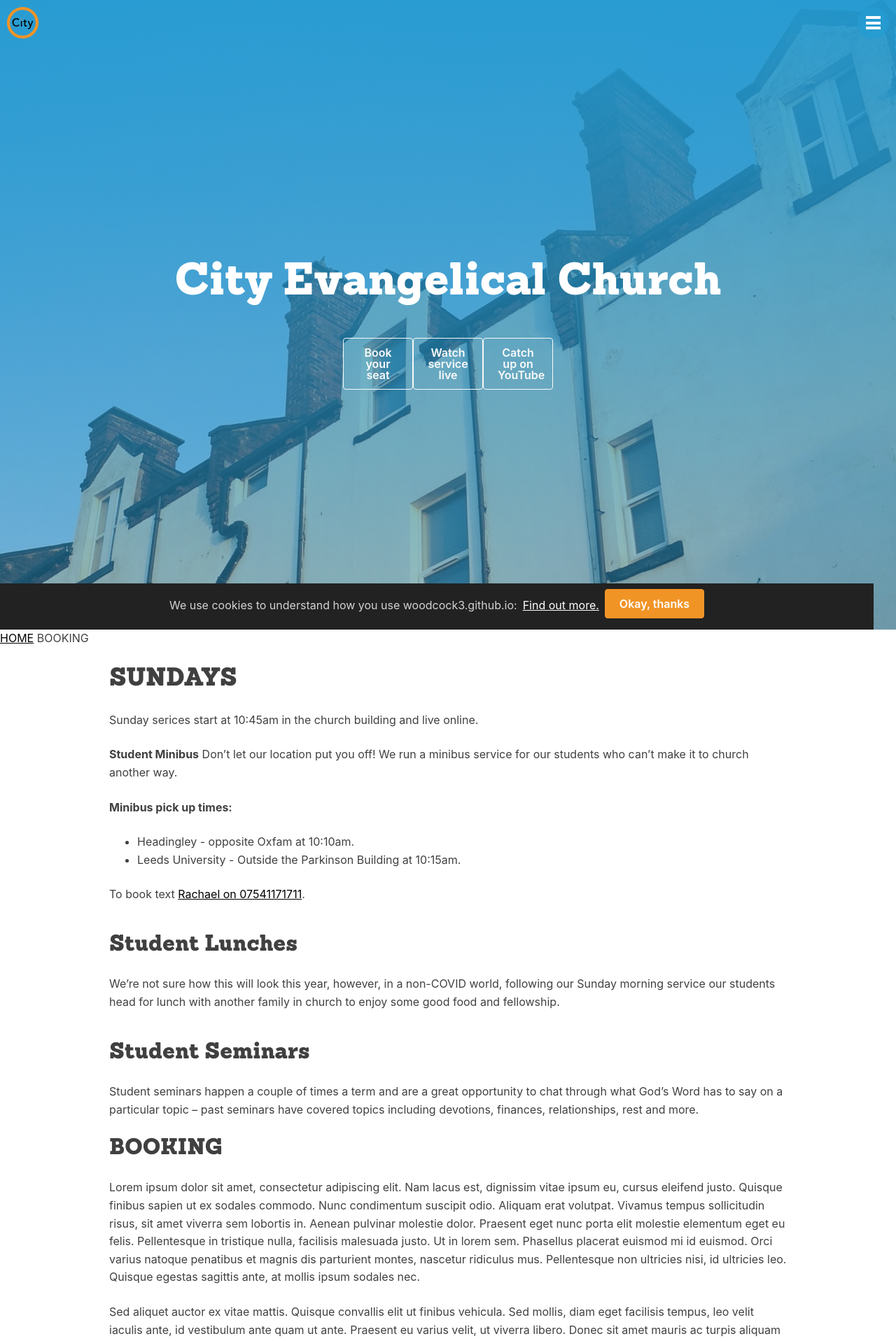
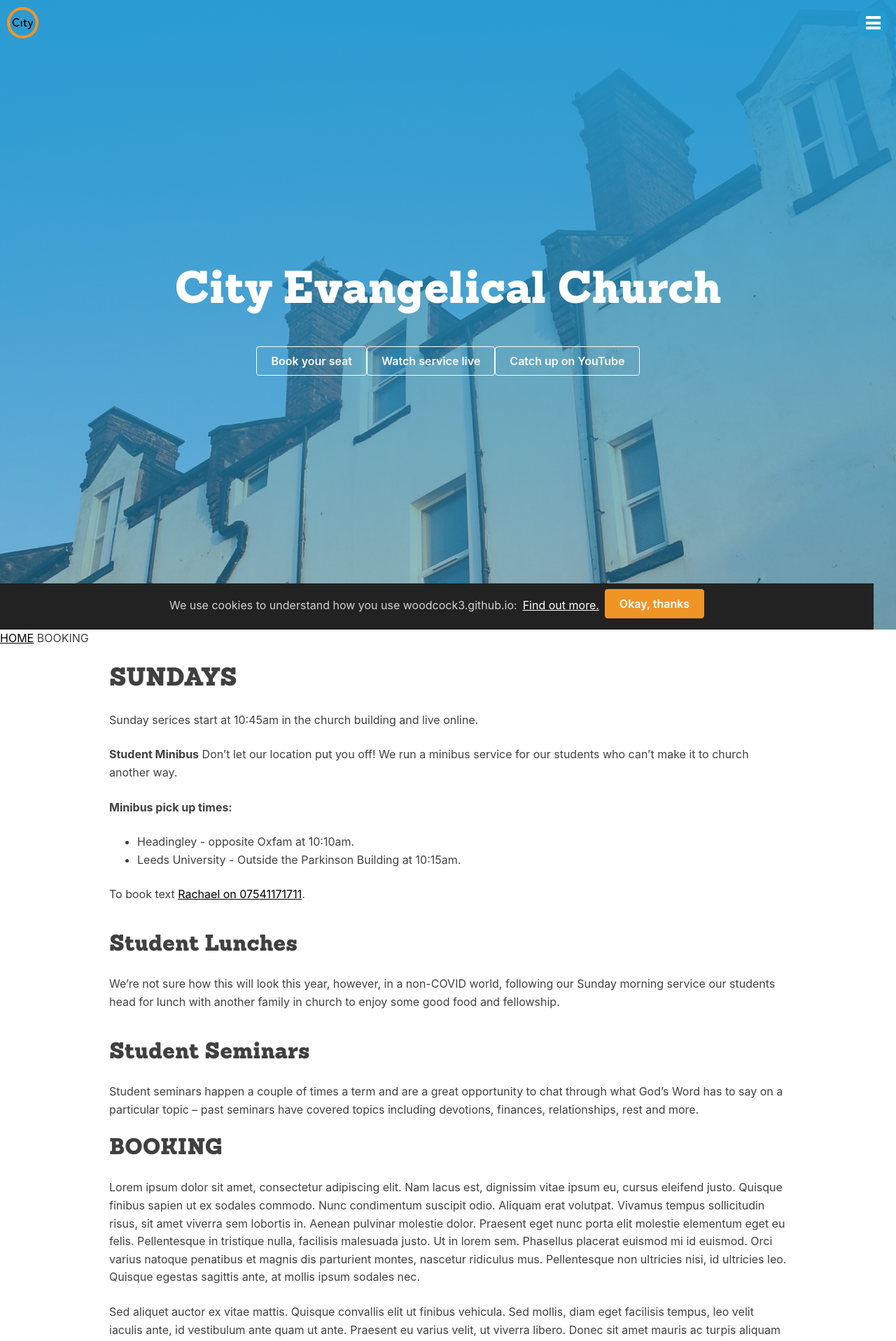
Before and after one commit to woodcox/city-jekyll, a Jekyll site: the page built from pages/_sunday/2021-01-03-booking.md, in a window 1280 px wide. Shown: the top 1917 px of the page at 70% size. Built offline with Jekyll 4.4.1, drawn with Linux system fonts in a browser that asks for light colours.

Commit message:
Update _hero.scss

```diff
--- a/_sass/layouts/_hero.scss
+++ b/_sass/layouts/_hero.scss
@@ -31,10 +31,9 @@
       font-size: 2em;
       color: white;
     }
-  }
-  .hero-button {
-    width: 100px;
-    margin: auto;
+    a {
+      text-decoration: none
+    }
   }
 }
 
```
